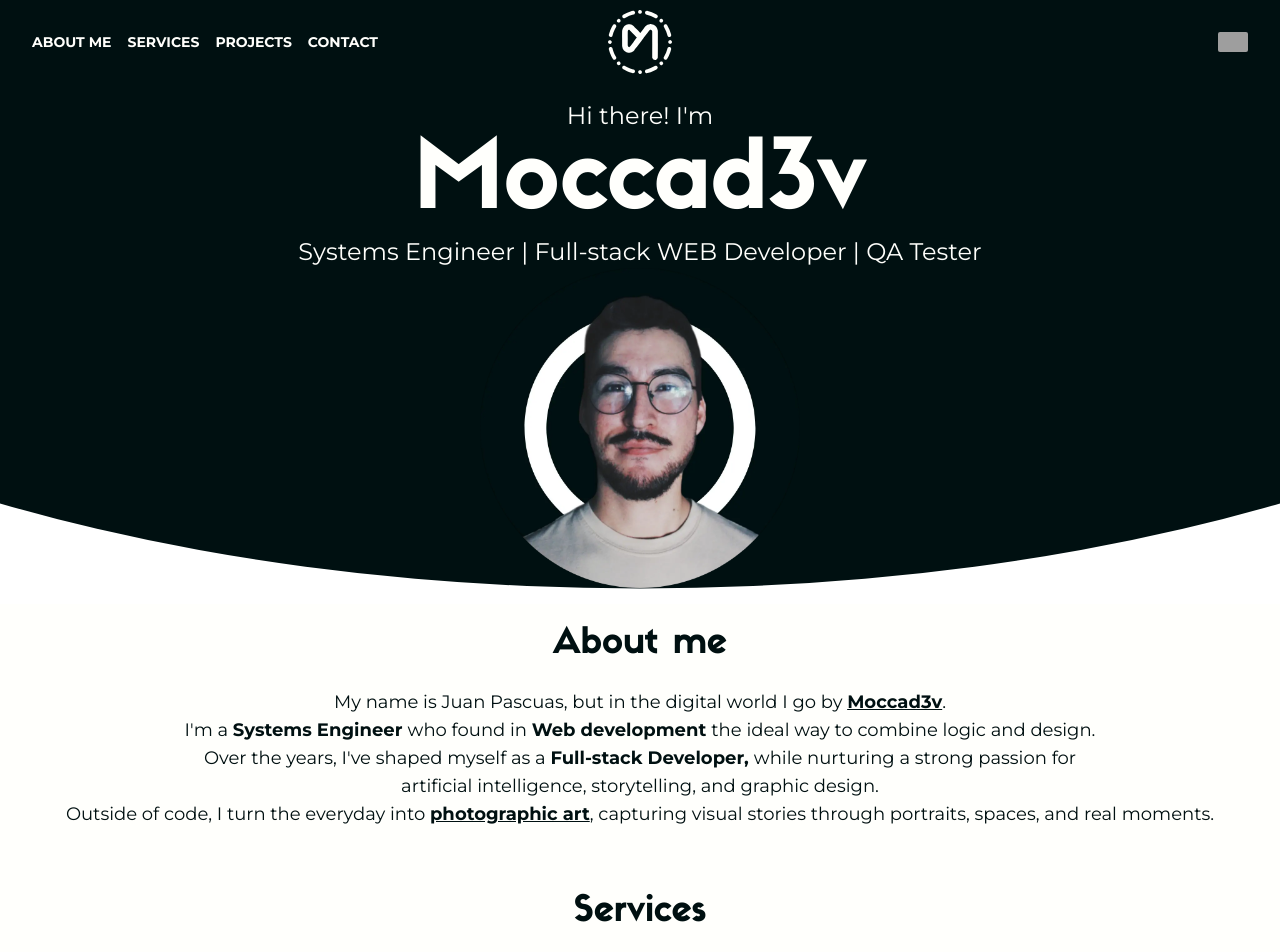
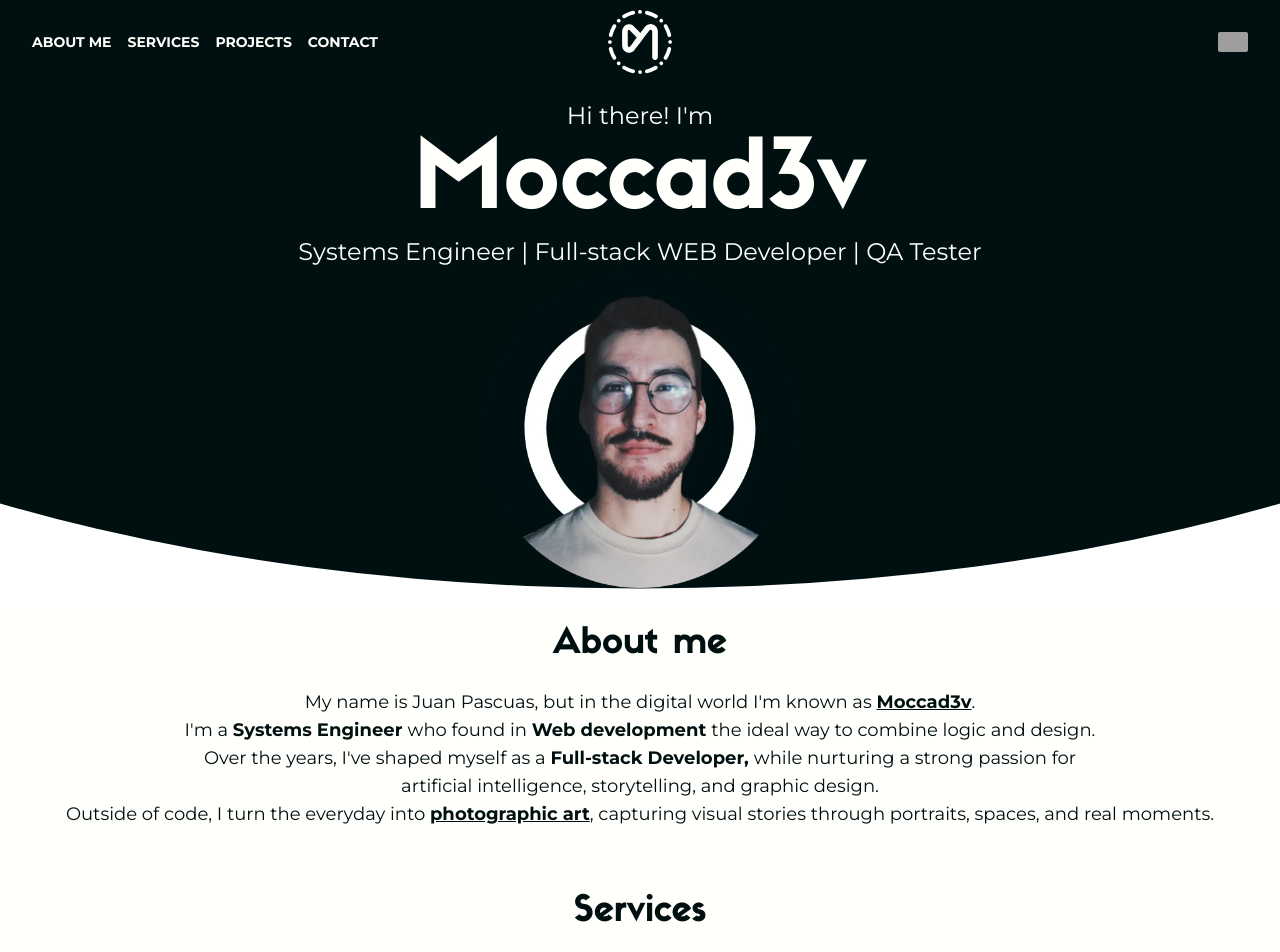
Before and after one commit to moccad3v/my-portfolio, a React (Vite) app: page / in a window 1280 px wide. Shown: the top 952 px of the page. Built offline with nearby package versions, Linux system fonts and the light colour scheme; grey boxes are pictures that could not be loaded.

Commit message:
Update en.js translation: corrected phrase in aboutMeSec description

```diff
--- a/src/languages/en.js
+++ b/src/languages/en.js
@@ -19,7 +19,7 @@ const en = {
   aboutMeSec: {
     title: "About me",
     description: {
-      p1: "My name is Juan Pascuas, but in the digital world I go by ",
+      p1: "My name is Juan Pascuas, but in the digital world I'm known as ",
       hl1: "Moccad3v",
       p2: ".\nI'm a ",
       hl2: "Systems Engineer ",
```
